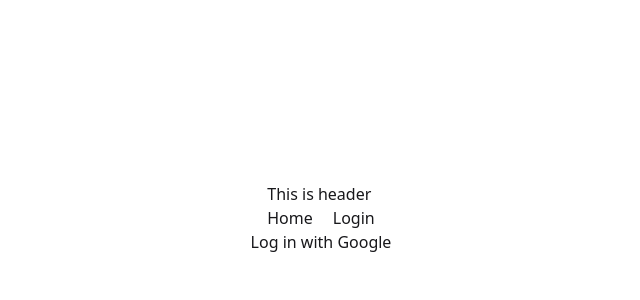
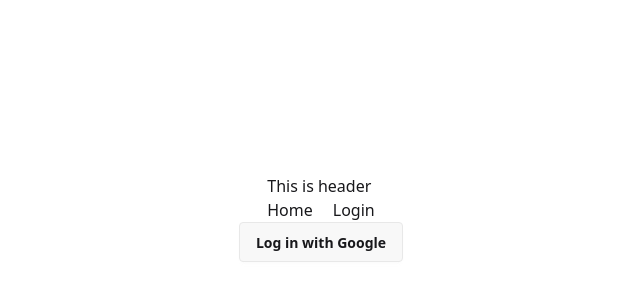
Before and after one commit to tasninanika/Practice_Firebase, a React (Vite) app: page /login in a window 1280 px wide. Shown: the part 182-482 px from the top of the page, without its empty margins (319-959 px from the left). Built offline with nearby package versions, Linux system fonts and the light colour scheme.

Commit message:
updated login

```diff
--- a/src/Login/Login.jsx
+++ b/src/Login/Login.jsx
@@ -27,9 +27,13 @@ const Login = () => {
   return (
     <div>
       {user ? (
-        <button onClick={handleSignOut}>Log out</button>
+        <button className="btn" onClick={handleSignOut}>
+          Log out
+        </button>
       ) : (
-        <button onClick={handleGoogleSignIn}>Log in with Google</button>
+        <button className="btn" onClick={handleGoogleSignIn}>
+          Log in with Google
+        </button>
       )}
       {user && (
         <div>
```
